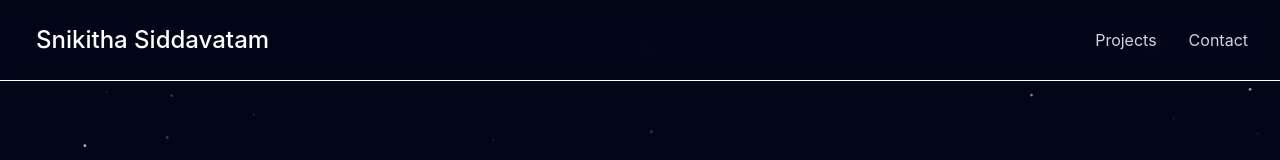
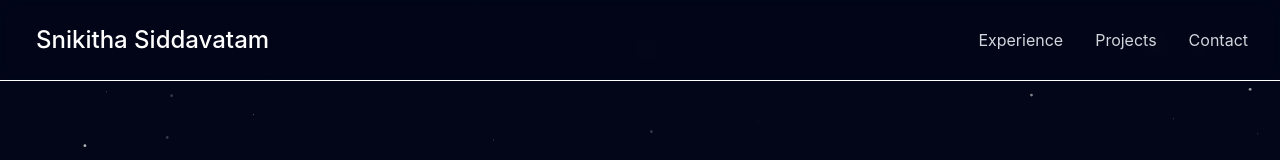
Before and after one commit to snikithasiddavatam/snikithasiddavatam.github.io, a React (Vite) app: page / in a window 1280 px wide. Shown: the top 160 px of the page. Built offline with nearby package versions, Linux system fonts and the light colour scheme.

Commit message:
navbar update

```diff
--- a/src/components/Navbar.jsx
+++ b/src/components/Navbar.jsx
@@ -19,6 +19,7 @@ export default function Navbar() {
                 </div>
                 {/* Nav Links */}
                 <div className="hidden md:flex items-center space-x-6 lg: space-x-8">
+                    <a href="#experience" className="text-gray-300 hover:text-white text-sm lg:text-base">Experience</a>
                     <a href="#projects" className="text-gray-300 hover:text-white text-sm lg:text-base">Projects</a>
                     <a href="#contact" className="text-gray-300 hover:text-white text-sm lg:text-base">Contact</a>
                 </div>
@@ -37,6 +38,7 @@ export default function Navbar() {
         {mobileMenuIsOpen && (
             <div>
                 <div>
+                    <a href="#experience" className="text-gray-300 hover:text-white text-sm lg:text-base">Experience</a>
                     <a href="#projects" className="text-gray-300 hover:text-white text-sm lg:text-base">Projects</a>
                     <a href="#contact" className="text-gray-300 hover:text-white text-sm lg:text-base">Contact</a>
                 </div>
```
